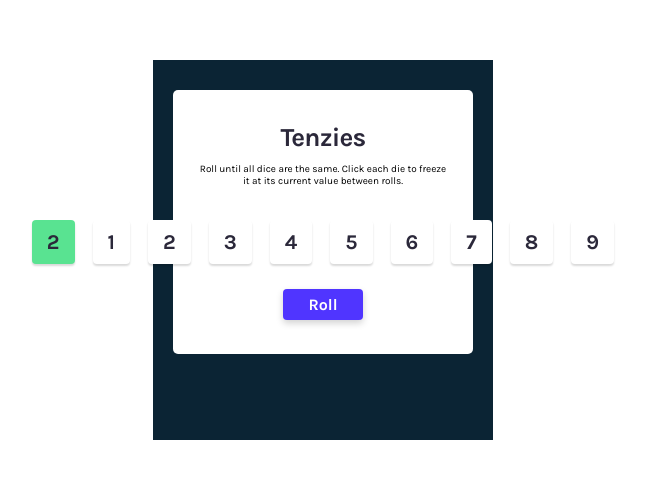
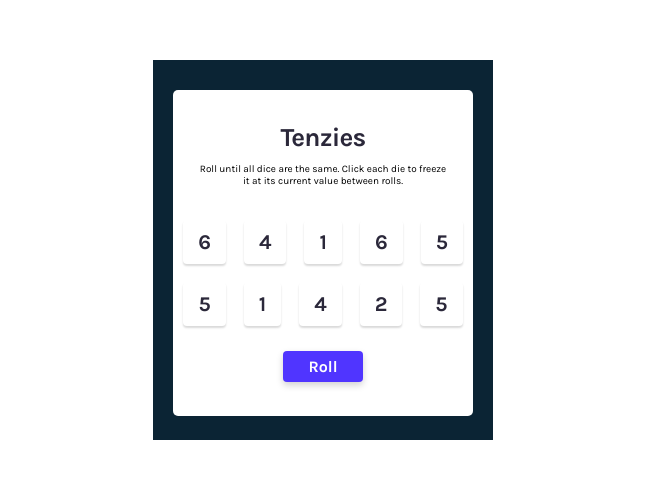
Before and after one commit to golucristian22/Tenzies, a React (Create React App) app: page / in a window 1280 px wide. Shown: the part 150-628 px from the top of the page, without its empty margins (317-962 px from the left). Built offline with nearby package versions, Linux system fonts and the light colour scheme.

Commit message:
Added Numbers Objesct & Each Number is Random.

```diff
--- a/src/components/tenzies/tenzies.component.jsx
+++ b/src/components/tenzies/tenzies.component.jsx
@@ -1,6 +1,16 @@
 import "./tenzies.styles.scss";
+import numbersObj from "../../numbers";
 
 const Tenzies = () => {
+  console.log(numbersObj);
+  const numbers = numbersObj.map((number, id) => {
+    return (
+      <div key={id} className="tenzies__number">
+        {number.number}
+      </div>
+    );
+  });
+
   return (
     <div className="tenzies__container">
       <div className="tenzies">
@@ -12,18 +22,7 @@ const Tenzies = () => {
           </p>
         </header>
         <div className="tenzies__content">
-          <div className="tenzies__numbers-container">
-            <div className="tenzies__number tenzies__number--correct">2</div>
-            <div className="tenzies__number">1</div>
-            <div className="tenzies__number">2</div>
-            <div className="tenzies__number">3</div>
-            <div className="tenzies__number">4</div>
-            <div className="tenzies__number">5</div>
-            <div className="tenzies__number">6</div>
-            <div className="tenzies__number">7</div>
-            <div className="tenzies__number">8</div>
-            <div className="tenzies__number">9</div>
-          </div>
+          <div className="tenzies__numbers-container">{numbers}</div>
           <button className="tenzies__button">Roll</button>
         </div>
       </div>
--- a/src/components/tenzies/tenzies.styles.scss
+++ b/src/components/tenzies/tenzies.styles.scss
@@ -44,7 +44,7 @@
     flex-direction: row;
     justify-content: center;
     align-items: center;
-    // flex-wrap: wrap;
+    flex-wrap: wrap;
     gap: 18px;
     margin: 23px 0 25px 0;
   }
--- /dev/null
+++ b/src/numbers.js
@@ -0,0 +1,44 @@
+const numbersObj = [
+  {
+    id: 1,
+    number: Math.floor(Math.random() * 6 + 1),
+  },
+  {
+    id: 2,
+    number: Math.floor(Math.random() * 6 + 1),
+  },
+  {
+    id: 3,
+    number: Math.floor(Math.random() * 6 + 1),
+  },
+  {
+    id: 4,
+    number: Math.floor(Math.random() * 6 + 1),
+  },
+  {
+    id: 5,
+    number: Math.floor(Math.random() * 6 + 1),
+  },
+  {
+    id: 6,
+    number: Math.floor(Math.random() * 6 + 1),
+  },
+  {
+    id: 8,
+    number: Math.floor(Math.random() * 6 + 1),
+  },
+  {
+    id: 9,
+    number: Math.floor(Math.random() * 6 + 1),
+  },
+  {
+    id: 10,
+    number: Math.floor(Math.random() * 6 + 1),
+  },
+  {
+    id: 11,
+    number: Math.floor(Math.random() * 6 + 1),
+  },
+];
+
+export default numbersObj;
```
